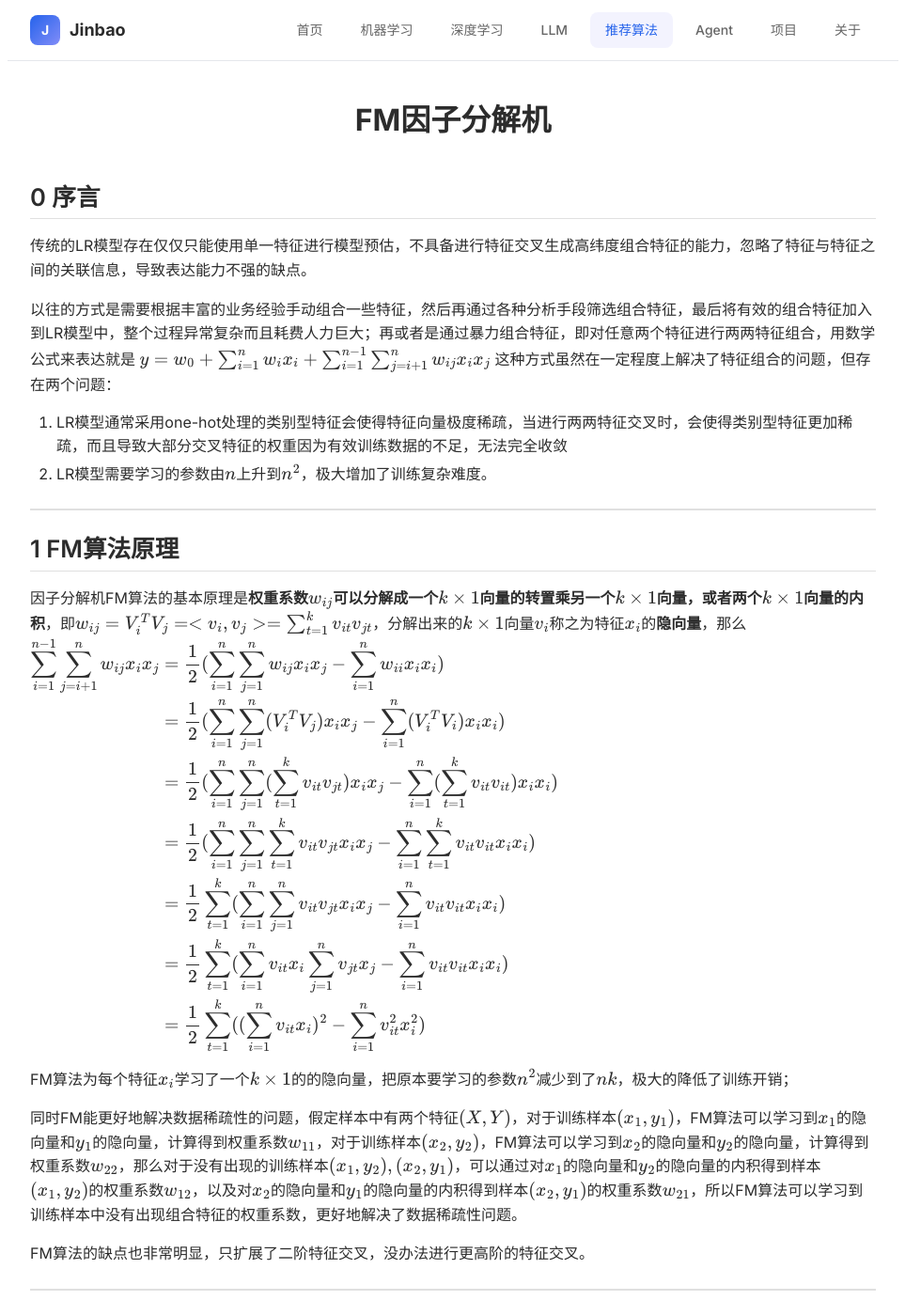
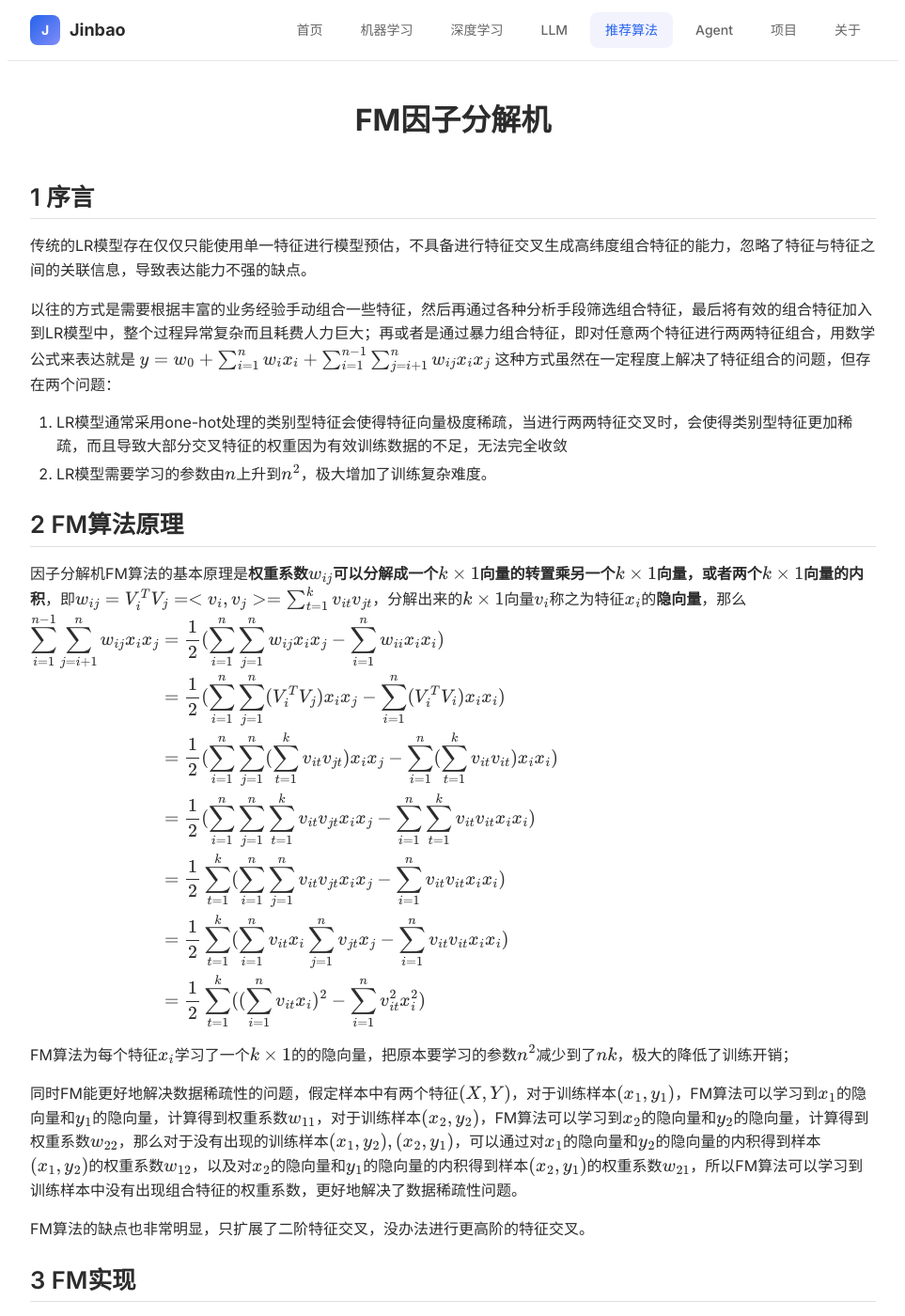
Before and after one commit to JinbaoSite/jinbaosite.github.io, a Jekyll site: the page built from recsys/fm.md, in a window 1280 px wide and 1400 px high. Shown: the whole window at 94% size, without its empty margins (158-1121 px from the left). Built offline with Jekyll 4.4.1, drawn with Linux system fonts in a browser that asks for light colours; our own code applies the rules of GitHub Pages for plain Markdown files; formulas are drawn with MathJax 3; some of the changed lines change nothing that is shown.

Commit message:
Update fm.md

````diff
--- a/recsys/fm.md
+++ b/recsys/fm.md
@@ -1,6 +1,6 @@
 # FM因子分解机
 
-## 0 序言
+## 1 序言
 
 传统的LR模型存在仅仅只能使用单一特征进行模型预估，不具备进行特征交叉生成高纬度组合特征的能力，忽略了特征与特征之间的关联信息，导致表达能力不强的缺点。
 
@@ -13,9 +13,7 @@ $$
  1.  LR模型通常采用one-hot处理的类别型特征会使得特征向量极度稀疏，当进行两两特征交叉时，会使得类别型特征更加稀疏，而且导致大部分交叉特征的权重因为有效训练数据的不足，无法完全收敛
  2. LR模型需要学习的参数由$n$上升到$n^2$，极大增加了训练复杂难度。
 
----
-
-## 1 FM算法原理
+## 2 FM算法原理
 
 因子分解机FM算法的基本原理是**权重系数$w_{ij}$可以分解成一个$k \times 1$向量的转置乘另一个$k \times 1$向量，或者两个$k \times 1$向量的内积**，即$w_{ij}=V_i^T V_j=<v_i , v_j>=\sum_{t=1}^k v_{it} v_{jt}$，分解出来的$k \times 1$向量$v_i$称之为特征$x_i$的**隐向量**，那么
 $$
@@ -36,9 +34,7 @@ FM算法为每个特征$x_i$学习了一个$k \times 1$的的隐向量，把原
 
 FM算法的缺点也非常明显，只扩展了二阶特征交叉，没办法进行更高阶的特征交叉。
 
----
-
-## 2 FM实现
+## 3 FM实现
 
 基于tensorflow/keras的实现
 ```
@@ -58,14 +54,10 @@ class FM_Layer(Layer):
         return y_fm
 ```
 
----
 
-## 3 参考资料
+## 4 参考资料
 
-[1] 《深度学习推荐系统》
-
-[2] [FM因子分解机的原理、公式推导、Python实现和应用](https://zhuanlan.zhihu.com/p/145436595)
-
-[3] [因子分解机（Factorization Machine）详解（一）](https://blog.csdn.net/lijingru1/article/details/88623136)
-
-[4] [【推荐系统】Factorization Machine](https://zhuanlan.zhihu.com/p/80726100)
+- [1] 《深度学习推荐系统》
+- [2] [FM因子分解机的原理、公式推导、Python实现和应用](https://zhuanlan.zhihu.com/p/145436595)
+- [3] [因子分解机（Factorization Machine）详解（一）](https://blog.csdn.net/lijingru1/article/details/88623136)
+- [4] [【推荐系统】Factorization Machine](https://zhuanlan.zhihu.com/p/80726100)
````
